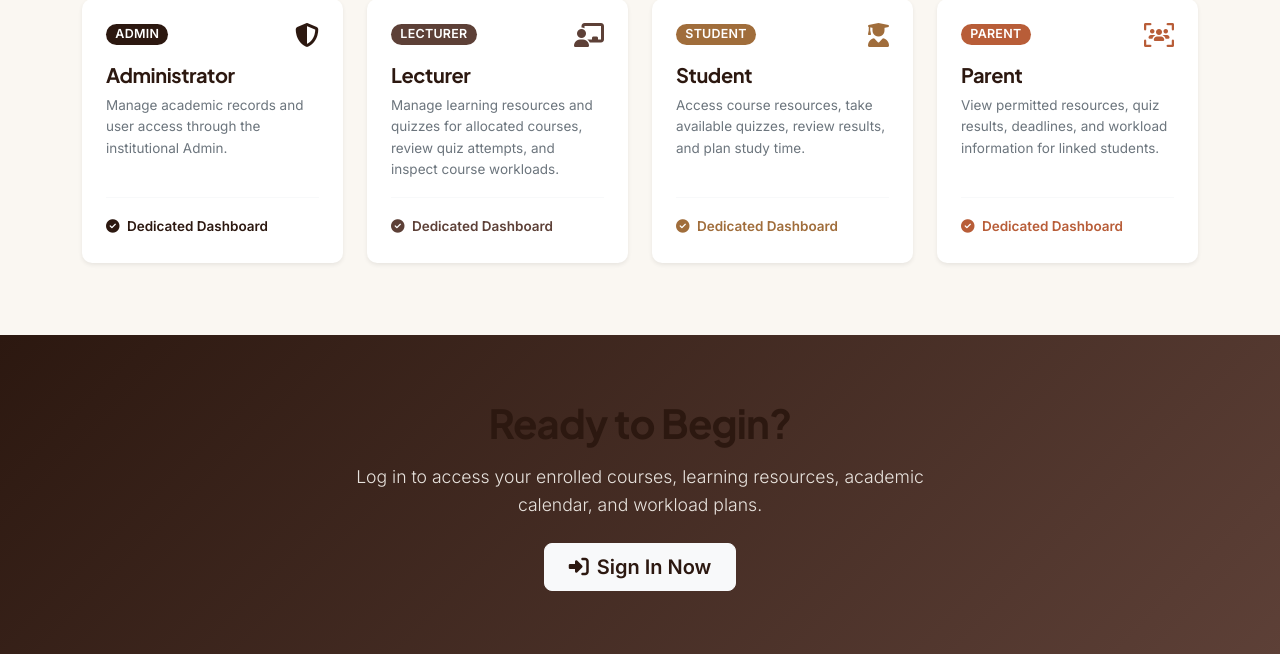
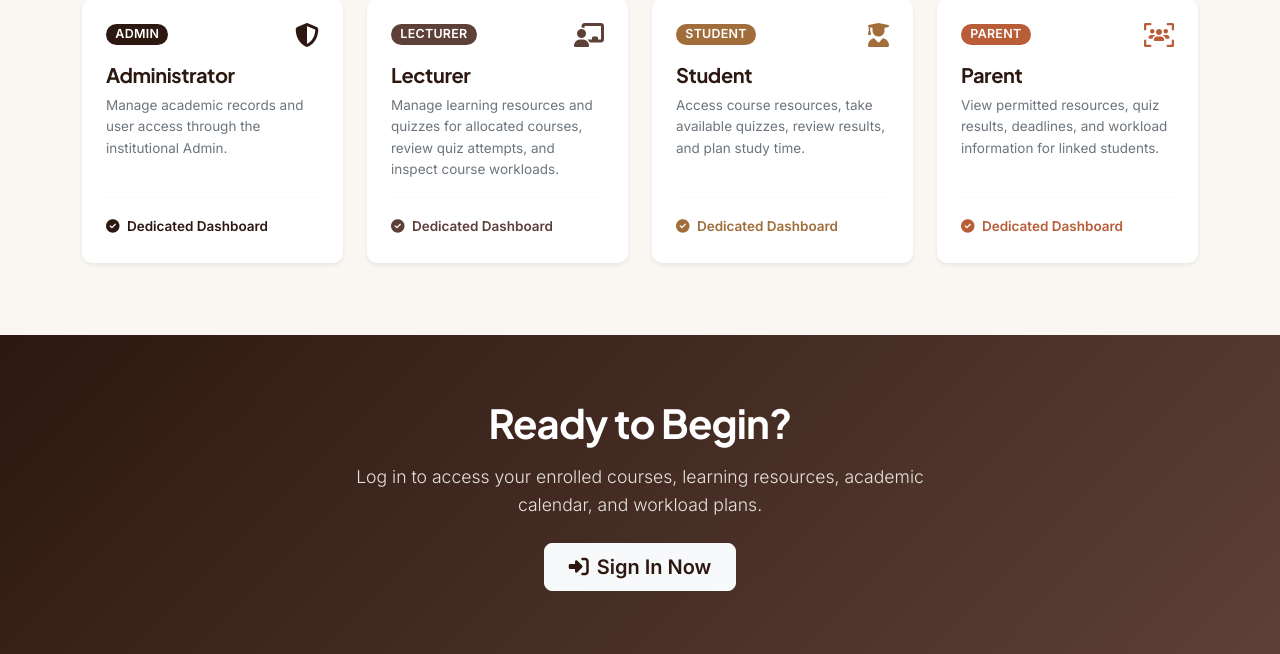
Before and after one commit to Simarpreet2005/student-learning-and-academic-management-system, a Django app: page / in a window 1280 px wide. Shown: the part 2368-3022 px from the top of the page. Run offline with Django 5.2, Linux system fonts and the light colour scheme.

Commit message:
Update project

```diff
--- a/academic_lms/templates/core/index.html
+++ b/academic_lms/templates/core/index.html
@@ -336,7 +336,7 @@
   <!-- 5. Call to Action -->
   <section class="py-5 px-3 px-md-5 text-center" style="background: linear-gradient(135deg, var(--color-primary-espresso) 0%, var(--color-primary-saddle) 100%); color: #FAF7F2;">
     <div class="container py-lg-3">
-      <h2 class="display-6 fw-bold mb-3">Ready to Begin?</h2>
+      <h2 class="display-6 fw-bold mb-3 text-white">Ready to Begin?</h2>
       <p class="lead mb-4 mx-auto" style="max-width: 580px; opacity: 0.9; font-size: 1.1rem;">
         Log in to access your enrolled courses, learning resources, academic calendar, and workload plans.
       </p>
```
